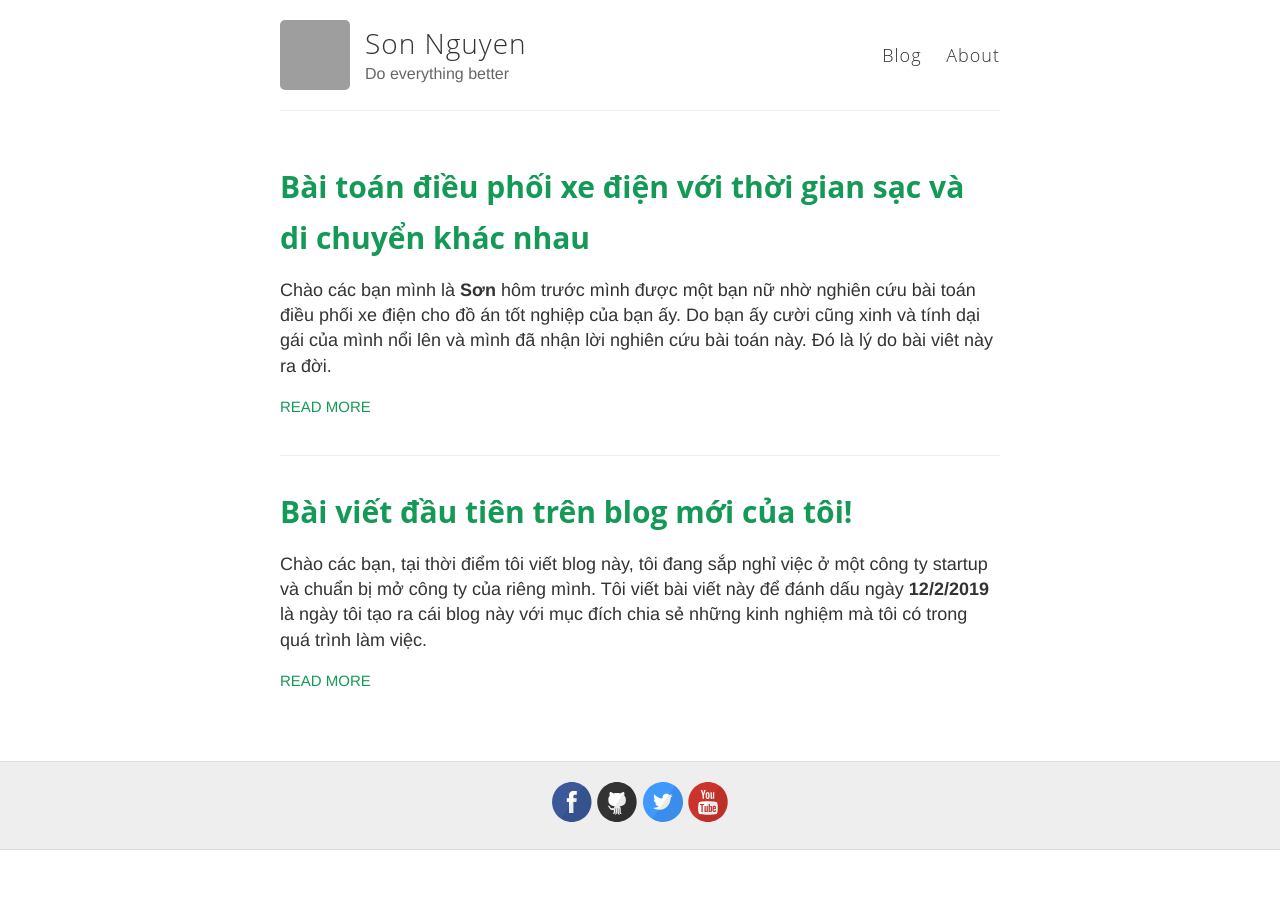
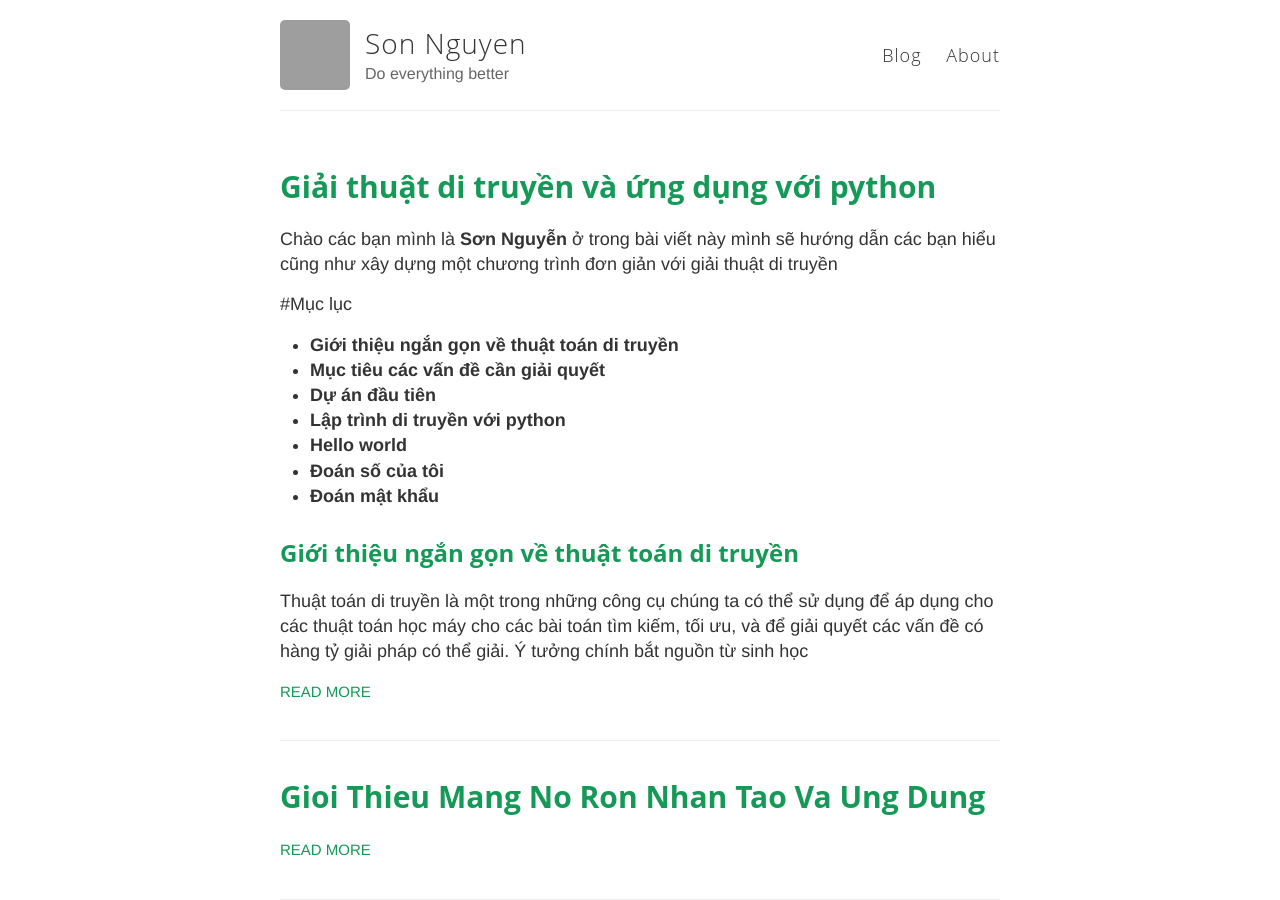
Before and after one commit to sonnhfit/sonnhfit.github.io, a Jekyll site: the page built from index.html, in a window 1280 px wide and 900 px high. Built offline with Jekyll 4.4.1, drawn with Linux system fonts in a browser that asks for light colours; grey boxes are pictures that could not be loaded.

Commit message:
update blog

```diff
--- /dev/null
+++ b/_posts/2019-3-3-Giai-thuat-di-truyen-va-ung-dung-genetic-algorithms.md
@@ -0,0 +1,20 @@
+---
+layout: post
+title: Giải thuật di truyền và ứng dụng với python
+mathjax: true
+---
+
+Chào các bạn mình là **Sơn Nguyễn** ở trong bài viết này mình sẽ hướng dẫn các bạn hiểu cũng như xây dựng một chương trình đơn giản với giải thuật di truyền
+
+#Mục lục
++ **Giới thiệu ngắn gọn về thuật toán di truyền**
++ **Mục tiêu các vấn đề cần giải quyết**
++ **Dự án đầu tiên**
++ **Lập trình di truyền với python**
++ **Hello world**
+- **Đoán số của tôi**
+- **Đoán mật khẩu**
+
+
+## Giới thiệu ngắn gọn về thuật toán di truyền
+Thuật toán di truyền là một trong những công cụ chúng ta có thể sử dụng để áp dụng cho các thuật toán học máy cho các bài toán tìm kiếm, tối ưu, và để giải quyết các vấn đề có hàng tỷ giải pháp có thể giải. Ý tưởng chính bắt nguồn từ sinh học
```
Also changed, not shown: _posts/2019-2-18-Bai-toan-dieu-phoi-xe-dien-voi-thoi-gian-sac-va-di-chuyen-khac-nhau.md (+4 -6 lines), _posts/2019-3-2-Gioi-thieu-mang-no-ron-nhan-tao-va-ung-dung.md (added).
